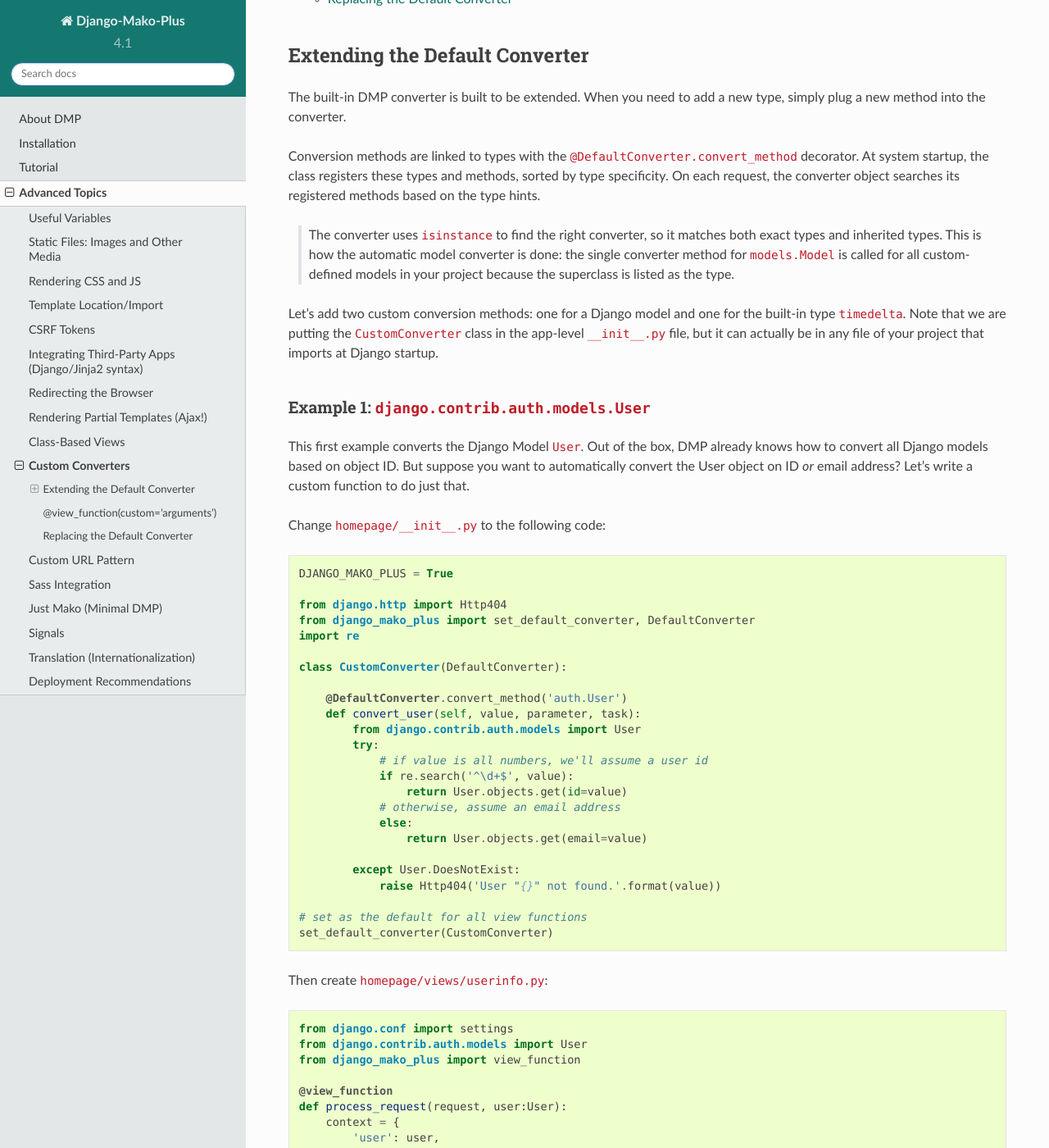
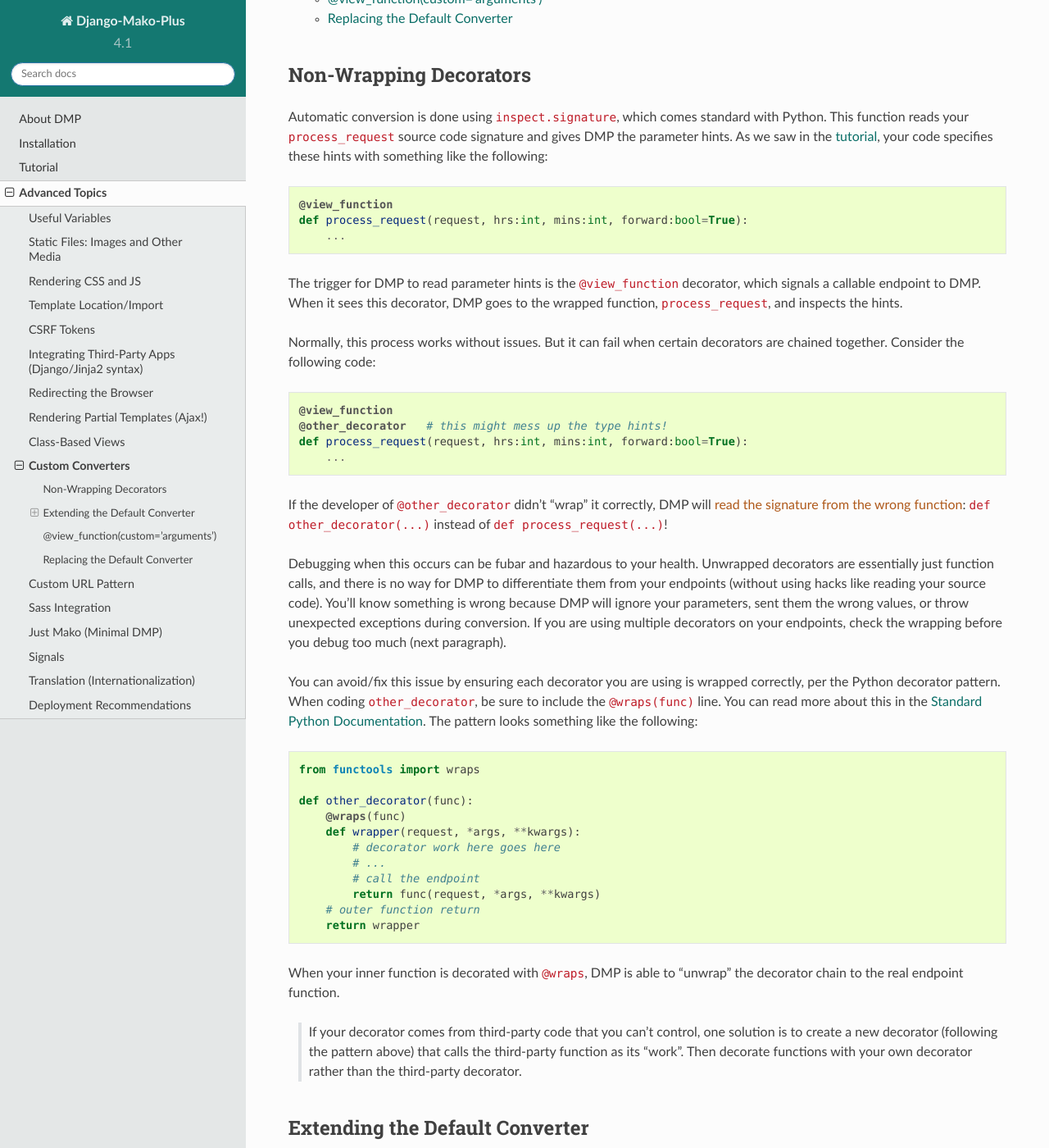
Before and after one commit to doconix/django-mako-plus, a Sphinx documentation site: the page built from docs/topics_converters.rst, in a window 1280 px wide and 1400 px high, scrolled down 245 px. Shown: the whole window at 82% size. Built offline with Sphinx 7.4.7 and the Read the Docs theme 2.0.0, drawn with Linux system fonts in a browser that asks for light colours; some of the changed text lies outside the part shown.

Commit message:
fixes for decorators

```diff
--- a/django_mako_plus/version.py
+++ b/django_mako_plus/version.py
@@ -2,7 +2,7 @@
 # This allows it to import into the runtime DMP as well as
 # setup.py during installation.
 
-__version__ = '4.2.1'
+__version__ = '4.2.2'
 
 
 # Reminder on uploading to pypi and removing the build folders:
--- a/docs/topics_converters.rst
+++ b/docs/topics_converters.rst
@@ -3,6 +3,53 @@
 
 .. contents::
     :depth: 2
+
+
+Non-Wrapping Decorators
+^^^^^^^^^^^^^^^^^^^^^^^^^^^^^
+
+Automatic conversion is done using ``inspect.signature``, which comes standard with Python.  This function reads your ``process_request`` source code signature and gives DMP the parameter hints.  As we saw in the `tutorial <tutorial_urlparams.html#adding-type-hints>`_, your code specifies these hints with something like the following:
+
+.. code:: python
+
+    @view_function
+    def process_request(request, hrs:int, mins:int, forward:bool=True):
+        ...
+
+The trigger for DMP to read parameter hints is the ``@view_function`` decorator, which signals a callable endpoint to DMP.  When it sees this decorator, DMP goes to the wrapped function, ``process_request``, and inspects the hints.
+
+Normally, this process works without issues.  But it can fail when certain decorators are chained together.  Consider the following code:
+
+.. code:: python
+
+    @view_function
+    @other_decorator   # this might mess up the type hints!
+    def process_request(request, hrs:int, mins:int, forward:bool=True):
+        ...
+
+If the developer of ``@other_decorator`` didn't "wrap" it correctly, DMP will **read the signature from the wrong function**: ``def other_decorator(...)`` instead of ``def process_request(...)``!
+
+Debugging when this occurs can be fubar and hazardous to your health.  Unwrapped decorators are essentially just function calls, and there is no way for DMP to differentiate them from your endpoints (without using hacks like reading your source code). You'll know something is wrong because DMP will ignore your parameters, sent them the wrong values, or throw unexpected exceptions during conversion.  If you are using multiple decorators on your endpoints, check the wrapping before you debug too much (next paragraph).
+
+You can avoid/fix this issue by ensuring each decorator you are using is wrapped correctly, per the Python decorator pattern.  When coding ``other_decorator``, be sure to include the ``@wraps(func)`` line.  You can read more about this in the `Standard Python Documentation <https://docs.python.org/3/library/functools.html#functools.wraps>`_.  The pattern looks something like the following:
+
+.. code:: python
+
+    from functools import wraps
+
+    def other_decorator(func):
+        @wraps(func)
+        def wrapper(request, *args, **kwargs):
+            # decorator work here goes here
+            # ...
+            # call the endpoint
+            return func(request, *args, **kwargs)
+        # outer function return
+        return wrapper
+
+When your inner function is decorated with ``@wraps``, DMP is able to "unwrap" the decorator chain to the real endpoint function.
+
+    If your decorator comes from third-party code that you can't control, one solution is to create a new decorator (following the pattern above) that calls the third-party function as its "work". Then decorate functions with your own decorator rather than the third-party decorator.
 
 
 Extending the Default Converter
--- a/docs/tutorial_urlparams.rst
+++ b/docs/tutorial_urlparams.rst
@@ -99,6 +99,7 @@
 
 This first example shows how DMP sends URL parts into view functions.  It separates the URL parts by the slash ``/``, and positionally matches them to functions.  In this simplest of view function signatures, the parameters are strings.
 
+    If you are using multiple decorators on your endpoints, you can save a lot of trouble by checking that your decorators `are wrapping correctly <topics_converters.html>`_.
 
 
 Adding Type Hints
@@ -127,7 +128,6 @@
         return request.dmp_render('index.html', context)
 
 DMP casts the parameters by inspecting the method signature of ``process_request`` which specifies the parameter name, a color, and the type.  If a conversion error occurs, the default converter raises Http404.  All of this is configurable and extensible (read on).
-
 
 Supported Types
 ~~~~~~~~~~~~~~~~~~~~~~~~~~~~~~
```
Also changed, not shown: 3 other files.
